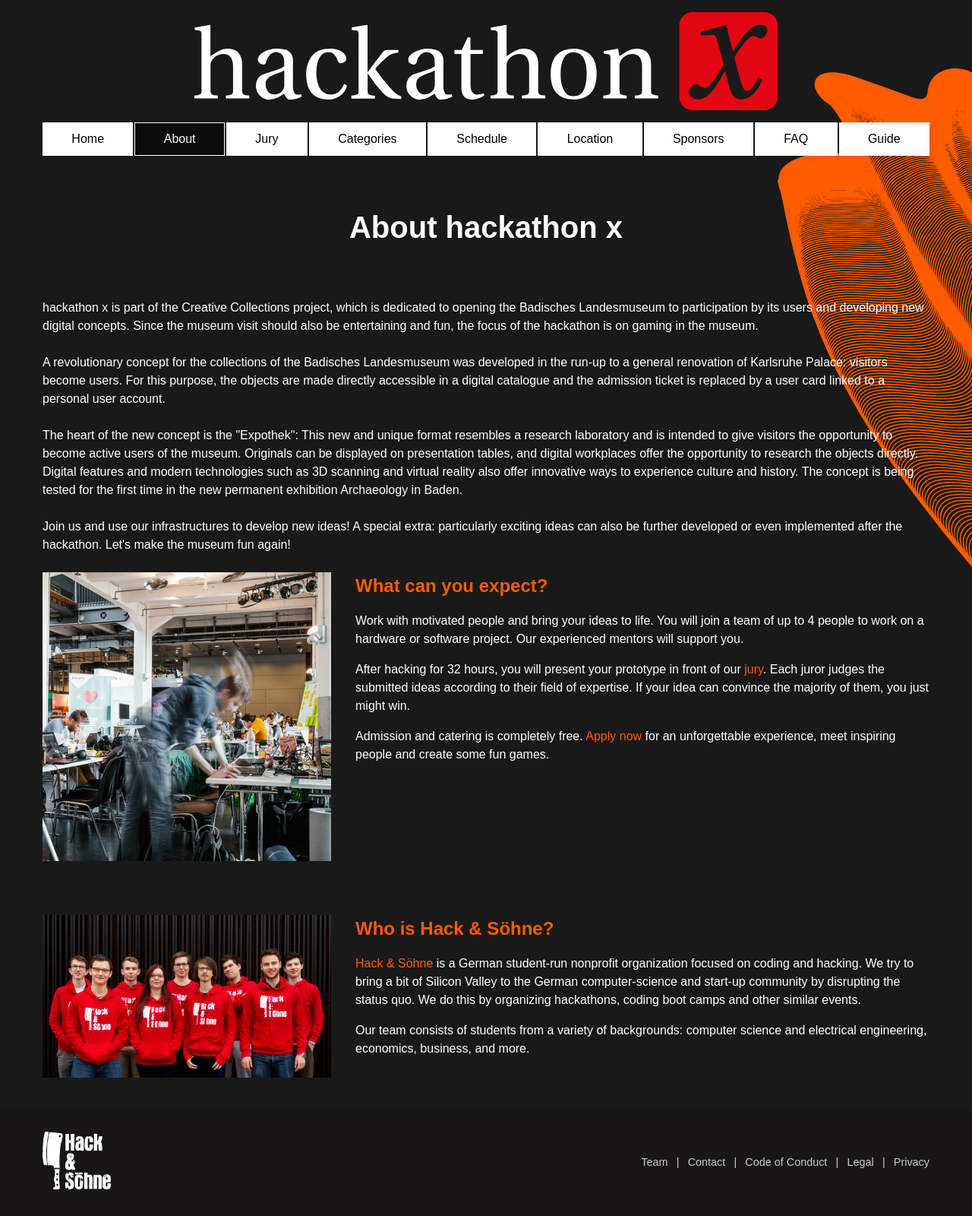
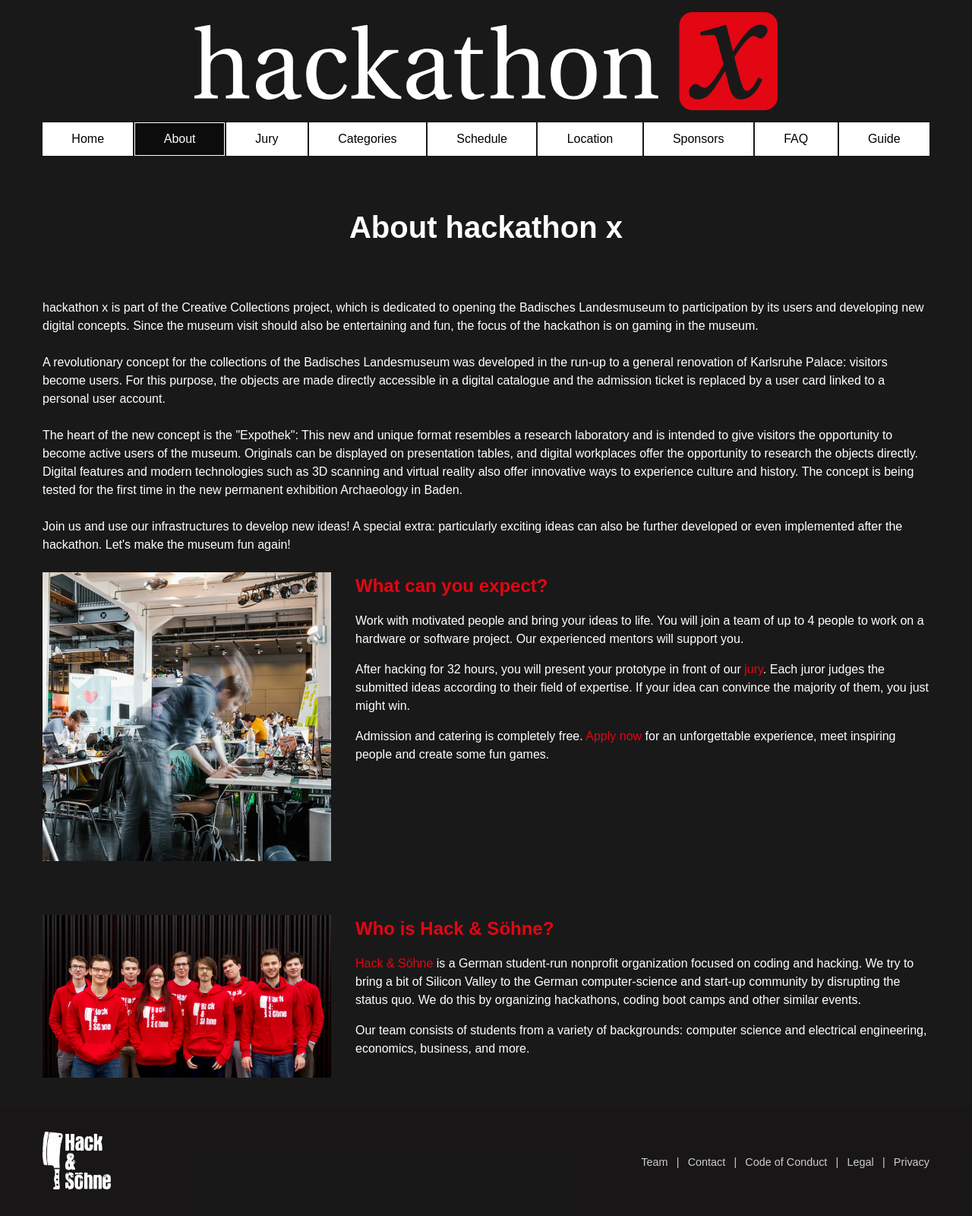
Before and after one commit to hackundsoehne/hackathonx-website, a Jekyll site: the page built from about.html, in a window 1280 px wide. Shown: the whole page at 76% size. Built offline with Jekyll 4.4.1, drawn with Linux system fonts in a browser that asks for light colours.

Commit message:
Remove hacktival shapes, use red color accents

```diff
--- a/about.html
+++ b/about.html
@@ -1,7 +1,7 @@
 ---
 layout: normal
 title: About hackathon x
-color: "#ff5b00"
+color: "#E30613"
 bg_url: "/assets/images/shapes/Form1_orange_transparent.svg"
 bg_position: "80vw 10vh"
 ---
--- a/faq.html
+++ b/faq.html
@@ -1,7 +1,7 @@
 ---
 layout: small
 title: FAQ
-color: "#ff5b00"
+color: "#E30613"
 bg_url: "/assets/images/shapes/Form1_orange_transparent.svg"
 bg_position: "70vw 30vh"
 ---
--- a/jury.html
+++ b/jury.html
@@ -1,7 +1,7 @@
 ---
 layout: normal
 title: Jury
-color: "#00ff00"
+color: "#E30613"
 bg_url: "/assets/images/shapes/Form3_grün_transparent.svg"
 bg_position: "-35vh 70vh"
 ---
--- a/location.html
+++ b/location.html
@@ -1,7 +1,7 @@
 ---
 layout: base
 title: Location
-color: "#00ff00"
+color: "#E30613"
 bg_url: "/assets/images/shapes/Form1_grün_transparent.svg"
 bg_position: "75vw -25vh"
 ---
```
Also changed, not shown: assets/images/shapes/Form1_grün_transparent.svg (deleted), assets/images/shapes/Form1_grün_transparent.svg (deleted), assets/images/shapes/Form1_orange_transparent.svg (deleted), assets/images/shapes/Form1_pink_transparent.svg (deleted), assets/images/shapes/Form1_weiß_transparent.svg (deleted), assets/images/shapes/Form2_grün_transparent.svg (deleted), assets/images/shapes/Form2_orange_transparent.svg (deleted), assets/images/shapes/Form2_pink_transparent.svg (deleted), assets/images/shapes/Form2_weiß_transparent.svg (deleted), assets/images/shapes/Form3_grün_transparent.svg (deleted), assets/images/shapes/Form3_grün_transparent.svg (deleted), assets/images/shapes/Form3_orange_transparent.svg (deleted), assets/images/shapes/Form3_pink_transparent.svg (deleted), assets/images/shapes/Form3_weiß_transparent.svg (deleted), 2 other files.
